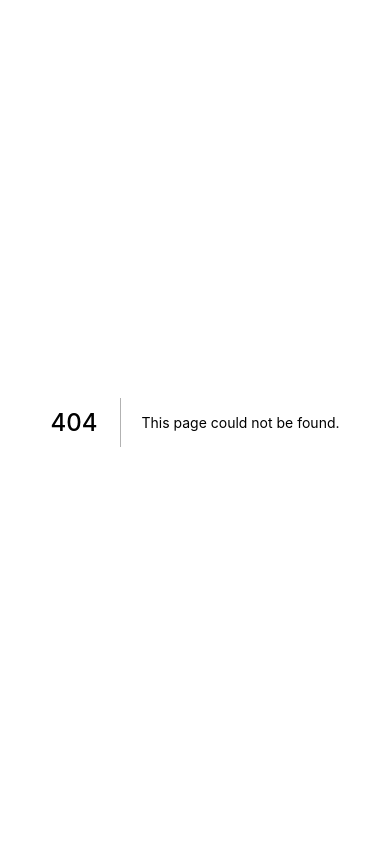
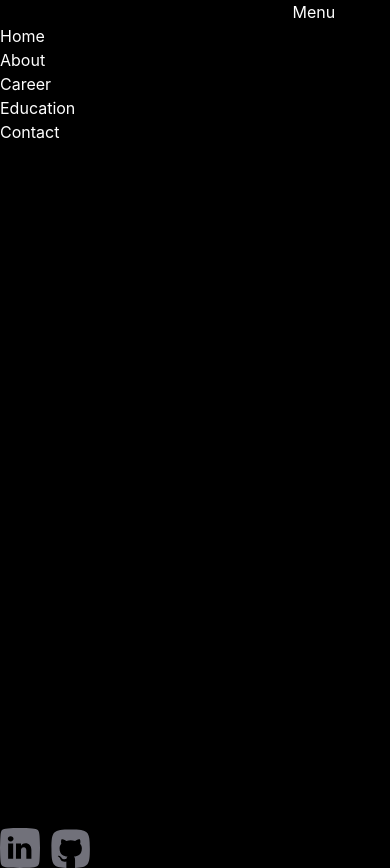
Before and after one commit to SpencerMiller23/personal-website, a Next.js app: page /contact in a window 390 px wide. Before the commit this address had no page. Before the commit the page ends 844 px from the top, so only its background shows below. Built offline with nearby package versions, Linux system fonts and the light colour scheme.

Commit message:
Created mobile menu drawer component

```diff
--- /dev/null
+++ b/components/Loader/Loader.js
@@ -0,0 +1,13 @@
+import React from 'react'
+
+const Loader = () => {
+    return (
+        <div>
+            <div className='flex w-screen h-screen bg-zinc-900'>
+                <div className='m-auto w-36 h-36 border-zinc-300 border-8 border-t-white rounded-full animate-[spin_2s_linear_infinite]'></div>
+            </div>
+        </div>
+    )
+}
+
+export default Loader
--- /dev/null
+++ b/components/Loader/index.js
@@ -0,0 +1 @@
+export { default as Loader } from './Loader'
--- /dev/null
+++ b/components/Navbar/Navbar.js
@@ -0,0 +1,88 @@
+import React from 'react'
+
+import Image from 'next/image'
+
+import LogoDesktop from './logo_desktop.png'
+import Link from 'next/link'
+
+const Navbar = () => {
+
+    const toggleDrawer = (event) => {
+        // TODO: Add drawer functionality
+    }
+
+    return (
+        <div>
+            <div className='bg-black'>
+                {/* Mobile navbar */}
+                <div className='grid grid-cols-4 md:hidden'>
+                    <div className='col-span-1'></div>
+                    <div className='col-span-2'></div>
+                    <div className='col-span-1'>
+                        <button className='text-white' onClick={toggleDrawer}>Menu</button>
+                    </div>
+                </div>
+                <div className='flex flex-col md:hidden justify-between h-screen w-80 text-white'>
+                    <div className='flex flex-col'>
+                        <Link href="/">Home</Link>
+                        <Link href="/about">About</Link>
+                        <Link href="/career">Career</Link>
+                        <Link href="/education">Education</Link>
+                        <Link href="/contact">Contact</Link>
+                    </div>
+                    <div className='flex flex-row'>
+                        <a href="https://www.linkedin.com/in/spencer-miller23/"  target="_blank" rel='noreferrer' className='w-[40px] mr-[10px] fill-zinc-500 hover:fill-white transition-colors'>
+                            <svg data-name="Layer 1" viewBox="0 0 508.33 508.36" xmlns="http://www.w3.org/2000/svg">
+                                <path d="M485 29.72c11.45 15.13 16.61 40.21 19.15 70.7 3.36 45.5 4.71 100.1 6 156.52-1.67 57.47-2.35 115.43-6 156.52-2.88 31.54-9 52.66-19.22 65.47-13 12.79-37.94 23.59-73.5 26.15-43.25 3.69-96.61 3.65-155.48 5.1-65.44-1.12-109.82-.64-156.38-5.08-36.32-2.52-60.08-13.19-74.7-26.07-10.83-14.54-14-30-17-66.24-3.75-41.85-4.58-98.56-6-155.54C4 200.57 4.13 143.44 7.9 100.74 10.43 67.05 14.42 44.4 24.65 30 39 17.77 63.48 11.69 100 8.69c50-5.85 102.06-7 155.88-6.87 55.39.09 108.56 1.67 156 6.34 32 2.56 58.48 8.07 73.07 21.56Z" transform="translate(-1.83 -1.82)"></path>
+                                <path d="M400.76 392.14V281.39c0-59.34-31.68-87-73.91-87-34.08 0-49.36 18.75-57.87 31.91V199h-64.2c.85 18.13 0 193.17 0 193.17H269V284.26c0-5.76.41-11.53 2.12-15.65 4.63-11.54 15.2-23.48 32.93-23.48 23.24 0 32.53 17.71 32.53 43.67v103.35h64.2ZM137.13 172.6c22.38 0 36.34-14.85 36.34-33.39-.41-18.95-13.95-33.36-35.91-33.36s-36.33 14.41-36.33 33.36c0 18.54 13.94 33.39 35.49 33.39Zm32.11 219.54V199H105v193.14Z" transform="translate(-1.83 -1.82)" data-name="Flat copy" className="fill-black"></path>
+                            </svg>
+                        </a>
+                        <a href="https://github.com/SpencerMiller23" target="_blank" rel='noreferrer' className='w-[40px] fill-zinc-500 hover:fill-white transition-colors'>
+                            <svg fill="none" viewBox="0 0 25 25" xmlns="http://www.w3.org/2000/svg">
+                                <path clipRule="evenodd" d="M15.748 24.947c8.342-.24 9.163-1.997 9.163-11.966 0-11-1-12-12-12s-12 1-12 12c0 9.995.826 11.734 9.228 11.968a.503.503 0 0 0 .1-.32c0-.25-.01-2.817-.015-3.7-3.037.64-3.678-1.419-3.678-1.419-.497-1.222-1.213-1.548-1.213-1.548-.99-.656.075-.643.075-.643 1.096.075 1.673 1.091 1.673 1.091.974 1.617 2.556 1.15 3.178.88.1-.684.381-1.15.693-1.415-2.425-.267-4.974-1.175-4.974-5.23 0-1.155.426-2.099 1.124-2.839-.113-.268-.487-1.344.107-2.8 0 0 .917-.285 3.003 1.084a10.755 10.755 0 0 1 2.734-.356c.927.004 1.861.121 2.734.356 2.085-1.369 3-1.084 3-1.084.596 1.456.221 2.532.108 2.8.7.74 1.123 1.684 1.123 2.84 0 4.064-2.553 4.96-4.986 5.22.392.327.741.973.741 1.96a1298.915 1298.915 0 0 1-.013 4.802c0 .11.03.224.095.32Z" fillRule="evenodd" className="fill-zinc-500 hover:fill-white transition-colors"></path>
+                            </svg>
+                        </a>
+                    </div>
+                </div>
+
+                {/* Desktop navbar */}
+                <div className='hidden md:grid grid-cols-5'>
+                    <div className='col-span-2 flex flex-row items-center pl-[20px]'>
+                        <a href="https://www.linkedin.com/in/spencer-miller23/"  target="_blank" rel='noreferrer' className='w-[40px] mr-[10px] fill-zinc-500 hover:fill-white transition-colors'>
+                            <svg data-name="Layer 1" viewBox="0 0 508.33 508.36" xmlns="http://www.w3.org/2000/svg">
+                                <path d="M485 29.72c11.45 15.13 16.61 40.21 19.15 70.7 3.36 45.5 4.71 100.1 6 156.52-1.67 57.47-2.35 115.43-6 156.52-2.88 31.54-9 52.66-19.22 65.47-13 12.79-37.94 23.59-73.5 26.15-43.25 3.69-96.61 3.65-155.48 5.1-65.44-1.12-109.82-.64-156.38-5.08-36.32-2.52-60.08-13.19-74.7-26.07-10.83-14.54-14-30-17-66.24-3.75-41.85-4.58-98.56-6-155.54C4 200.57 4.13 143.44 7.9 100.74 10.43 67.05 14.42 44.4 24.65 30 39 17.77 63.48 11.69 100 8.69c50-5.85 102.06-7 155.88-6.87 55.39.09 108.56 1.67 156 6.34 32 2.56 58.48 8.07 73.07 21.56Z" transform="translate(-1.83 -1.82)"></path>
+                                <path d="M400.76 392.14V281.39c0-59.34-31.68-87-73.91-87-34.08 0-49.36 18.75-57.87 31.91V199h-64.2c.85 18.13 0 193.17 0 193.17H269V284.26c0-5.76.41-11.53 2.12-15.65 4.63-11.54 15.2-23.48 32.93-23.48 23.24 0 32.53 17.71 32.53 43.67v103.35h64.2ZM137.13 172.6c22.38 0 36.34-14.85 36.34-33.39-.41-18.95-13.95-33.36-35.91-33.36s-36.33 14.41-36.33 33.36c0 18.54 13.94 33.39 35.49 33.39Zm32.11 219.54V199H105v193.14Z" transform="translate(-1.83 -1.82)" data-name="Flat copy" className="fill-black"></path>
+                            </svg>
+                        </a>
+                        <a href="https://github.com/SpencerMiller23" target="_blank" rel='noreferrer' className='w-[40px] fill-zinc-500 hover:fill-white transition-colors'>
+                            <svg fill="none" viewBox="0 0 25 25" xmlns="http://www.w3.org/2000/svg">
+                                <path clipRule="evenodd" d="M15.748 24.947c8.342-.24 9.163-1.997 9.163-11.966 0-11-1-12-12-12s-12 1-12 12c0 9.995.826 11.734 9.228 11.968a.503.503 0 0 0 .1-.32c0-.25-.01-2.817-.015-3.7-3.037.64-3.678-1.419-3.678-1.419-.497-1.222-1.213-1.548-1.213-1.548-.99-.656.075-.643.075-.643 1.096.075 1.673 1.091 1.673 1.091.974 1.617 2.556 1.15 3.178.88.1-.684.381-1.15.693-1.415-2.425-.267-4.974-1.175-4.974-5.23 0-1.155.426-2.099 1.124-2.839-.113-.268-.487-1.344.107-2.8 0 0 .917-.285 3.003 1.084a10.755 10.755 0 0 1 2.734-.356c.927.004 1.861.121 2.734.356 2.085-1.369 3-1.084 3-1.084.596 1.456.221 2.532.108 2.8.7.74 1.123 1.684 1.123 2.84 0 4.064-2.553 4.96-4.986 5.22.392.327.741.973.741 1.96a1298.915 1298.915 0 0 1-.013 4.802c0 .11.03.224.095.32Z" fillRule="evenodd" className="fill-zinc-500 hover:fill-white transition-colors"></path>
+                            </svg>
+                        </a>
+                    </div>
+                    <div className='col-span-1'>
+                        <Link href='/' passHref={true}>
+                            <Image src={LogoDesktop} alt='Logo' />
+                        </Link>
+                    </div>
+                </div>
+                <div className='hidden md:flex flex-row justify-center border-y-[1px] border-zinc-600'>
+                    <div className='text-zinc-500 hover:text-white transition-colors font-bold border-x-[1px] border-zinc-600 px-[25px] py-[7px]'>
+                        <Link href="/about">About</Link>
+                    </div>
+                    <div className='text-zinc-500 hover:text-white transition-colors font-bold border-r-[1px] border-zinc-600 px-[25px] py-[7px]'>
+                        <Link href="/career">Career</Link>
+                    </div>
+                    <div className='text-zinc-500 hover:text-white transition-colors font-bold border-r-[1px] border-zinc-600 px-[25px] py-[7px]'>
+                        <Link href="/education">Education</Link>
+                    </div>
+                    <div className='text-zinc-500 hover:text-white transition-colors font-bold border-r-[1px] border-zinc-600 px-[25px] py-[7px]'>
+                        <Link href="/contact">Contact</Link>
+                    </div>
+                </div>
+            </div>
+        </div>
+    )
+}
+
+export default Navbar
--- /dev/null
+++ b/components/Navbar/index.js
@@ -0,0 +1 @@
+export { default as Navbar } from './Navbar'
--- /dev/null
+++ b/pages/contact.js
@@ -0,0 +1,13 @@
+import React from 'react'
+
+import { Navbar } from '../components/Navbar'
+
+function contact() {
+    return (
+        <div>
+            <Navbar />
+        </div>
+    )
+}
+
+export default contact
--- /dev/null
+++ b/postcss.config.js
@@ -0,0 +1,6 @@
+module.exports = {
+  plugins: {
+    tailwindcss: {},
+    autoprefixer: {},
+  },
+}
--- /dev/null
+++ b/tailwind.config.js
@@ -0,0 +1,17 @@
+module.exports = {
+  content: [
+    "./pages/**/*.{js,ts,jsx,tsx}",
+    "./components/**/*.{js,ts,jsx,tsx}",
+  ],
+  theme: {
+    extend: {
+      keyframes: {
+        spin: {
+          '0%': { transform: 'rotate(0deg)' },
+          '100%': {transform: 'rotate(360deg)'},
+        }
+      }
+    },
+  },
+  plugins: [],
+}
```
Also changed, not shown: components/Navbar/github_icon.svg (added), components/Navbar/logo_desktop.png (added).
